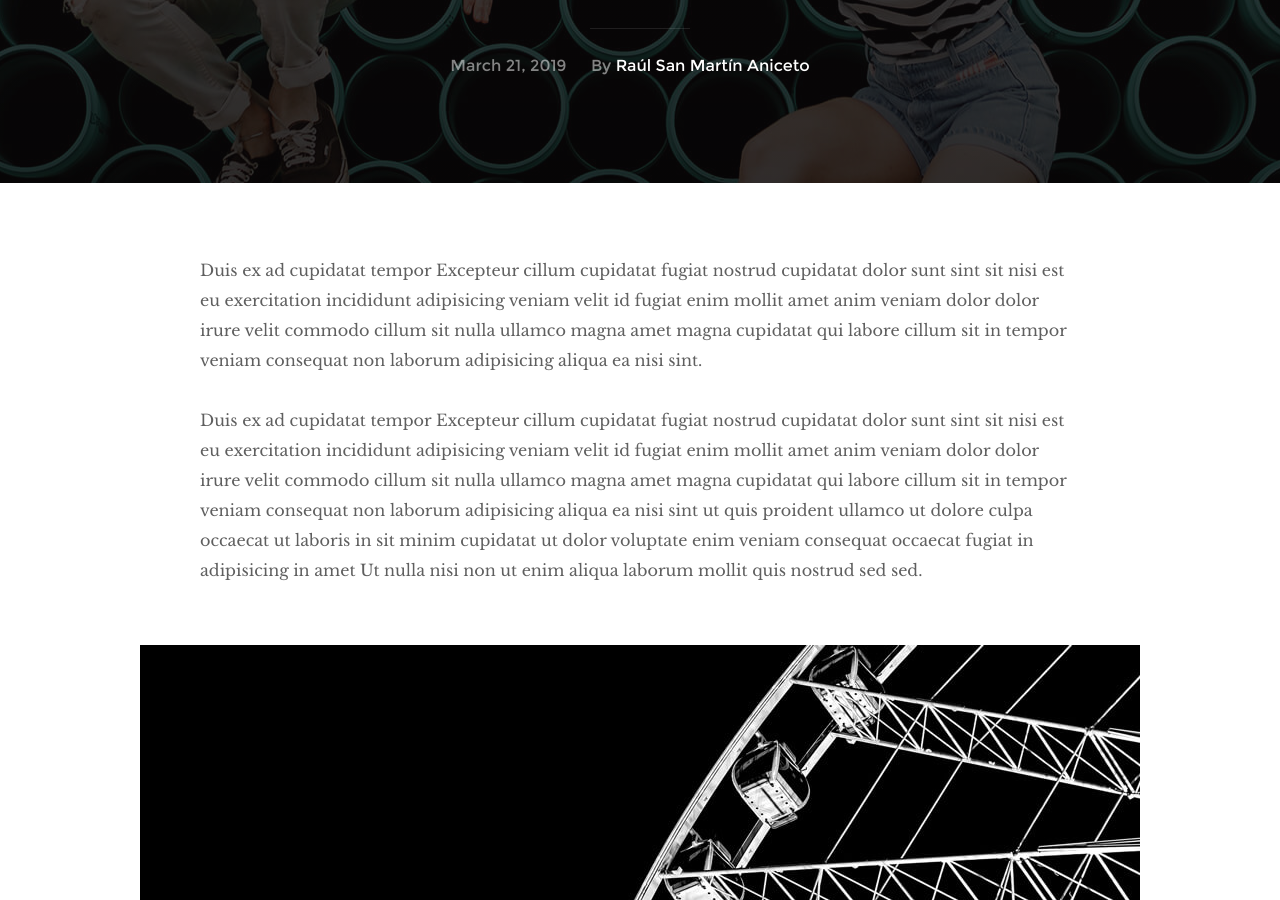
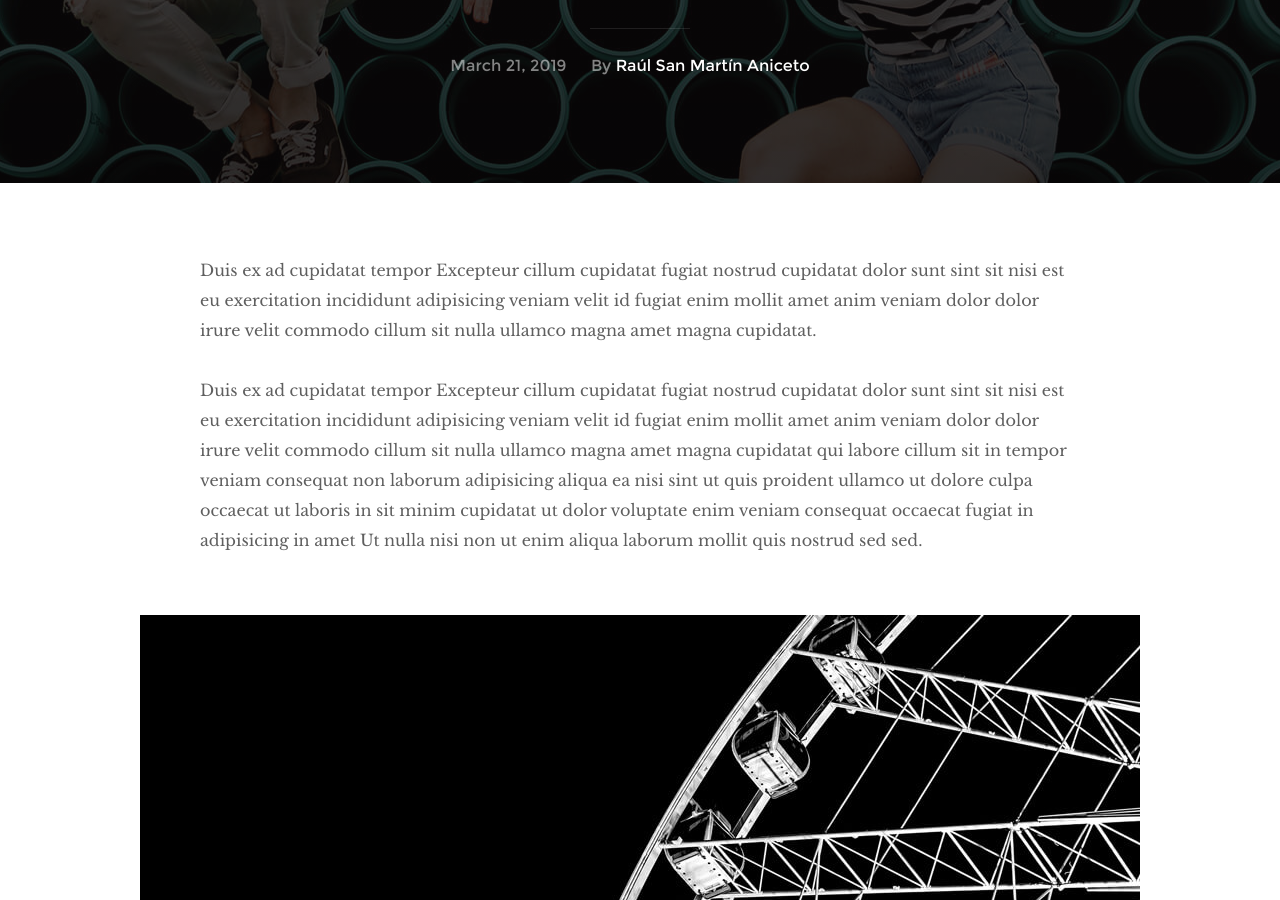
Before and after one commit to MrAnnix/Hola-theme-Jekyll, a Jekyll site: the page built from _posts/2019-03-21-Post-de-prueba.md, in a window 1280 px wide and 900 px high, scrolled down 365 px. Built offline with Jekyll 4.4.1, drawn with Linux system fonts in a browser that asks for light colours.

Commit message:
Update 2019-03-21-Post-de-prueba.md

```diff
--- a/_posts/2019-03-21-Post-de-prueba.md
+++ b/_posts/2019-03-21-Post-de-prueba.md
@@ -6,7 +6,7 @@ categories: [Branding, SEO]
 tags: [hot, summer]
 ---
 
-Duis ex ad cupidatat tempor Excepteur cillum cupidatat fugiat nostrud cupidatat dolor sunt sint sit nisi est eu exercitation incididunt adipisicing veniam velit id fugiat enim mollit amet anim veniam dolor dolor irure velit commodo cillum sit nulla ullamco magna amet magna cupidatat qui labore cillum sit in tempor veniam consequat non laborum adipisicing aliqua ea nisi sint.
+Duis ex ad cupidatat tempor Excepteur cillum cupidatat fugiat nostrud cupidatat dolor sunt sint sit nisi est eu exercitation incididunt adipisicing veniam velit id fugiat enim mollit amet anim veniam dolor dolor irure velit commodo cillum sit nulla ullamco magna amet magna cupidatat.
 
 Duis ex ad cupidatat tempor Excepteur cillum cupidatat fugiat nostrud cupidatat dolor sunt sint sit nisi est eu exercitation incididunt adipisicing veniam velit id fugiat enim mollit amet anim veniam dolor dolor irure velit commodo cillum sit nulla ullamco magna amet magna cupidatat qui labore cillum sit in tempor veniam consequat non laborum adipisicing aliqua ea nisi sint ut quis proident ullamco ut dolore culpa occaecat ut laboris in sit minim cupidatat ut dolor voluptate enim veniam consequat occaecat fugiat in adipisicing in amet Ut nulla nisi non ut enim aliqua laborum mollit quis nostrud sed sed.
 
```
